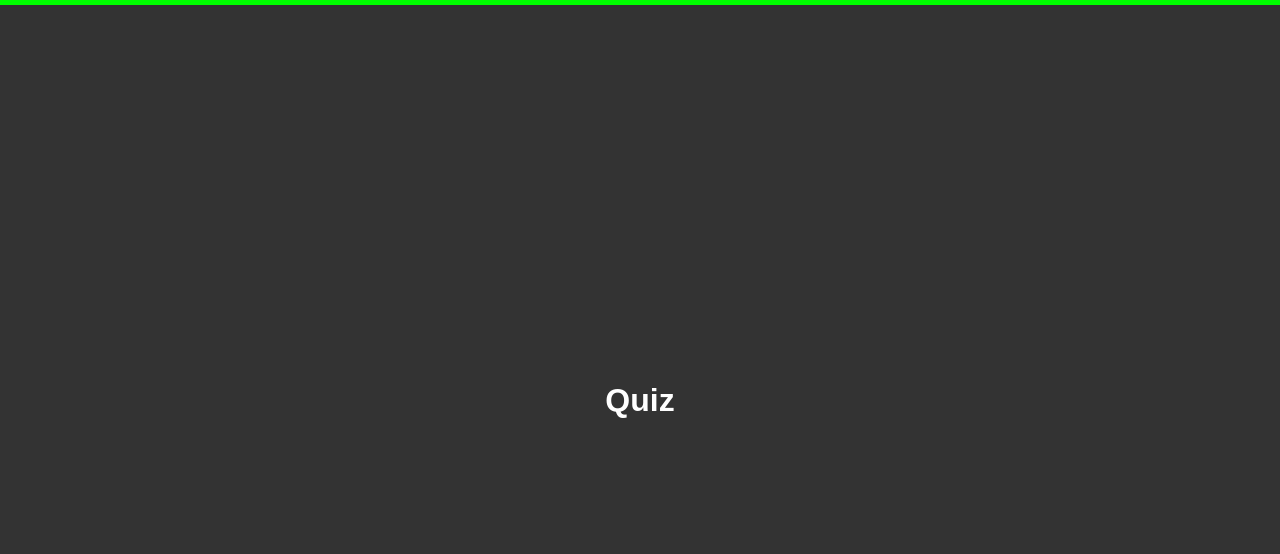
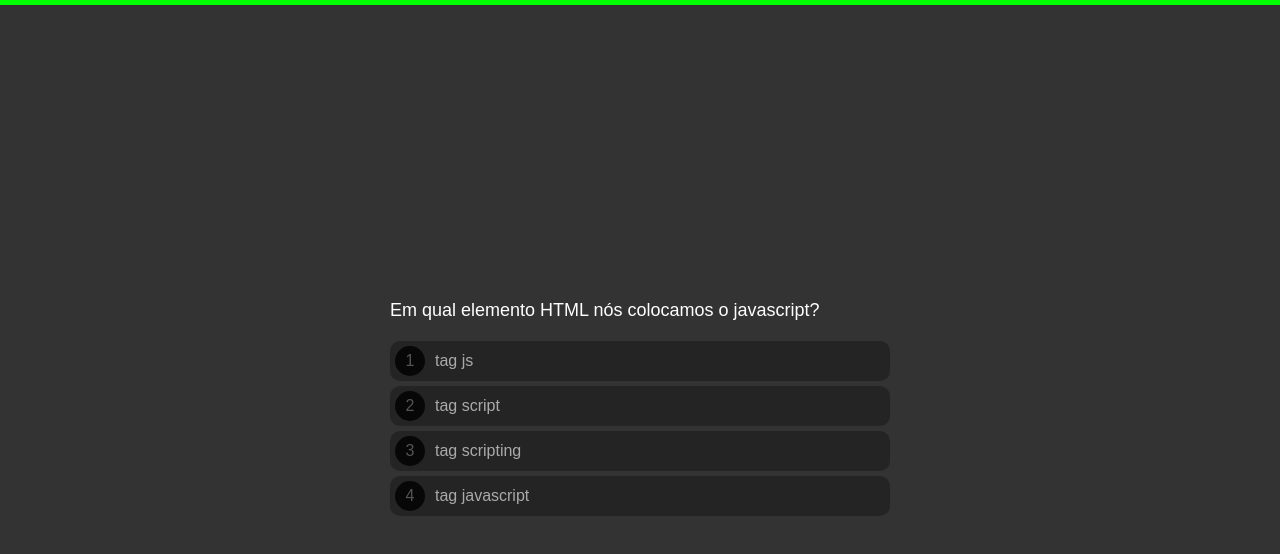
Before and after one commit to marcosmaia777/QuizJavaScript, a plain HTML site: page index.html in a window 1280 px wide. Drawn offline with Linux system fonts and the light colour scheme.

Commit message:
exibindo dados na tela

```diff
--- a/index.html
+++ b/index.html
@@ -1,5 +1,6 @@
 <!DOCTYPE html>
 <html lang="pt">
+
 <head>
     <meta charset="UTF-8">
     <meta http-equiv="X-UA-Compatible" content="IE=edge">
@@ -7,12 +8,11 @@
     <title>Quiz</title>
     <link rel="stylesheet" href="style.css" />
 </head>
+
 <body>
     <div class="progress">
         <div class="progress--bar"></div>
     </div>
-
-    <h1>Quiz</h1>
 
     <div class="questionArea">
         <div class="question">...</div>
@@ -32,4 +32,5 @@
     <script src="questions.js"></script>
     <script src="script.js"></script>
 </body>
+
 </html>
--- a/script.js
+++ b/script.js
@@ -6,6 +6,14 @@ function showQuestion() {
     if(questions[currentQuestion]) {
         let q = questions[currentQuestion]
 
+        document.querySelector('.scoreArea').style.display = 'none'
+        document.querySelector('.questionArea').style.display = 'block'
 
+        document.querySelector('.question').innerHTML = q.question
+        let optionsHtml = '';
+        for(let i in q.options) {
+            optionsHtml += `<div class ="option"><span>${parseInt(i)+1}</span> ${q.options[i]}</div>`
+        }
+        document.querySelector('.options').innerHTML = optionsHtml;
     }
 }
```
